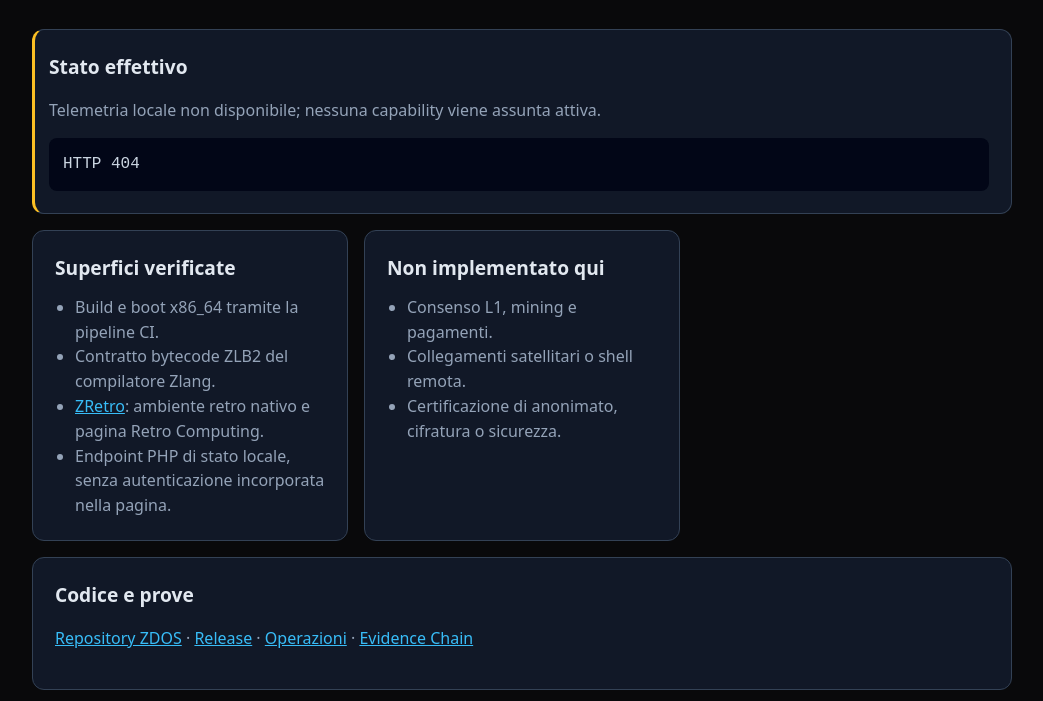
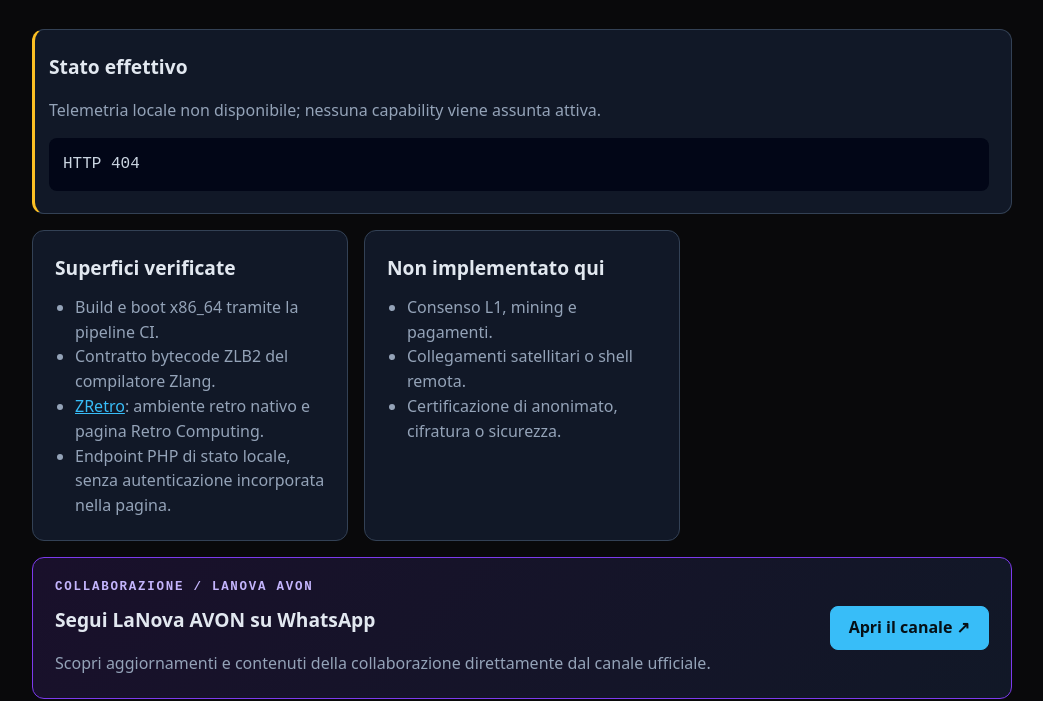
Before and after one commit to high-cde/ZDOS, a plain HTML site: page web/index.html in a window 1280 px wide. Shown: the part 251-952 px from the top of the page, without its empty margins (118-1161 px from the left). Drawn offline with Linux system fonts and the light colour scheme; no server answers.

Commit message:
feat(web): add LaNova AVON WhatsApp collaboration

```diff
--- a/web/index.html
+++ b/web/index.html
@@ -22,6 +22,14 @@
     a { color:var(--accent); }
     ul { margin:0; padding-left:20px; color:var(--muted); }
     footer { margin-top:32px; color:var(--muted); font-size:.9rem; }
+    .collaboration { display:flex; align-items:center; justify-content:space-between; gap:24px; border-color:#7c3aed; background:linear-gradient(135deg,rgba(124,58,237,.14),var(--panel)); }
+    .collaboration-copy { flex:1; }
+    .collaboration-kicker { color:#c4b5fd; font:700 .78rem/1.2 ui-monospace,monospace; letter-spacing:.14em; text-transform:uppercase; }
+    .collaboration h2 { margin-top:10px; }
+    .collaboration p { margin-bottom:0; }
+    .collaboration-action { flex:0 0 auto; display:inline-flex; align-items:center; justify-content:center; min-height:44px; padding:0 18px; border:1px solid var(--accent); border-radius:8px; background:var(--accent); color:#061016; font-weight:700; text-decoration:none; }
+    .collaboration-action:hover { background:transparent; color:var(--accent); }
+    @media (max-width:640px) { .collaboration { display:block; } .collaboration-action { margin-top:18px; } }
   </style>
 </head>
 <body>
@@ -52,6 +60,14 @@
           <li>Certificazione di anonimato, cifratura o sicurezza.</li>
         </ul>
       </article>
+      <article class="panel wide collaboration" aria-labelledby="lanova-avon-title">
+        <div class="collaboration-copy">
+          <div class="collaboration-kicker">Collaborazione / LaNova AVON</div>
+          <h2 id="lanova-avon-title">Segui LaNova AVON su WhatsApp</h2>
+          <p>Scopri aggiornamenti e contenuti della collaborazione direttamente dal canale ufficiale.</p>
+        </div>
+        <a class="collaboration-action" href="https://whatsapp.com/channel/0029Vb7akVkKAwEp2NjB0U0x" target="_blank" rel="noopener noreferrer">Apri il canale ↗</a>
+      </article>
       <article class="panel wide">
         <h2>Codice e prove</h2>
         <p><a href="https://github.com/high-cde/ZDOS">Repository ZDOS</a> · <a href="https://github.com/high-cde/ZDOS/releases">Release</a> · <a href="../docs/OPERATIONS.md">Operazioni</a> · <a href="../evidence/README.md">Evidence Chain</a></p>
```
Also changed, not shown: 1 other file.
